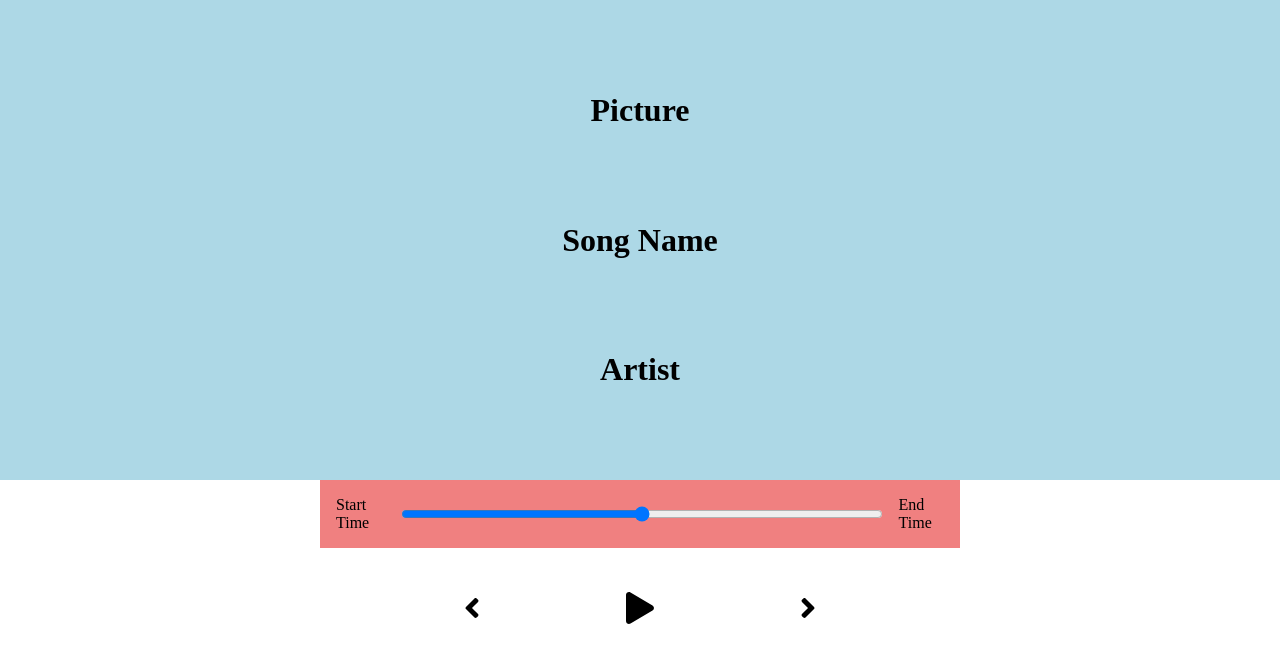
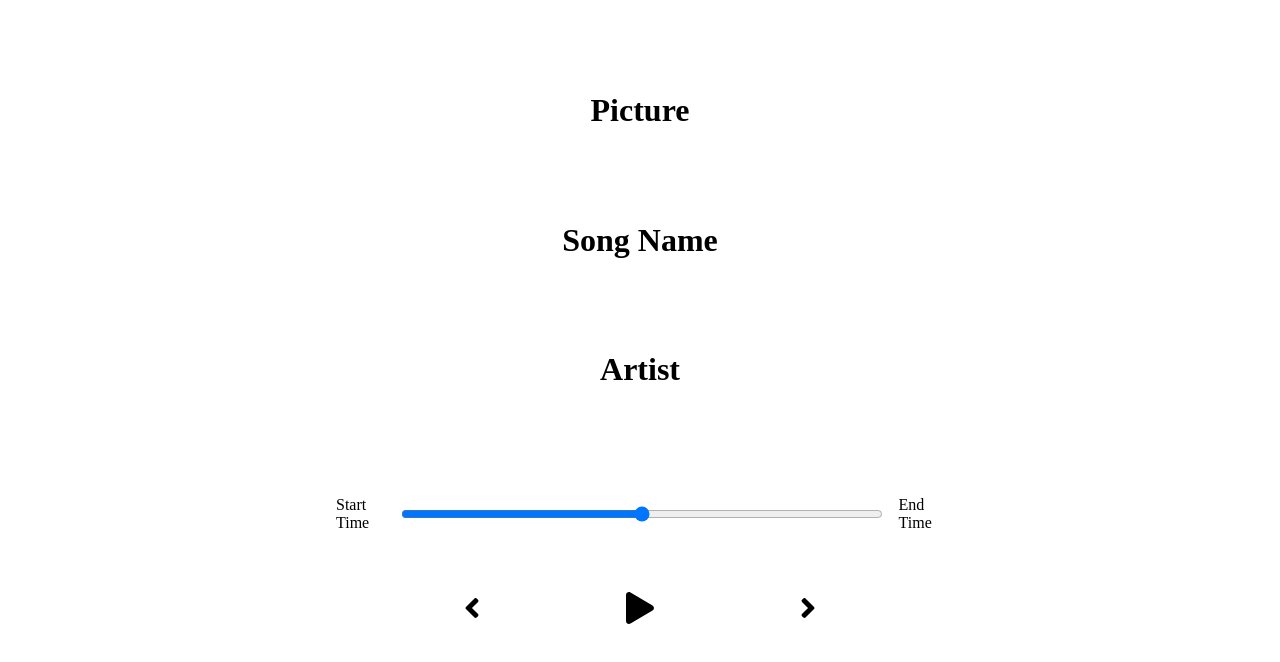
Before and after one commit to ImanRS1/React-Music-Player, a React (Create React App) app: page / in a window 1280 px wide. Shown: the top 662 px of the page. Built offline with nearby package versions, Linux system fonts and the light colour scheme.

Commit message:
removed bcolor on components scss

```diff
--- a/src/styles/_player.scss
+++ b/src/styles/_player.scss
@@ -8,7 +8,6 @@
 
 .time-control {
   width: 50%;
-  background-color: lightcoral;
   display: flex;
   input {
     width: 100%;
--- a/src/styles/_song.scss
+++ b/src/styles/_song.scss
@@ -1,5 +1,4 @@
 .song-container {
-  background-color: lightblue;
   min-height: 60vh;
   display: flex;
   flex-direction: column;
```
